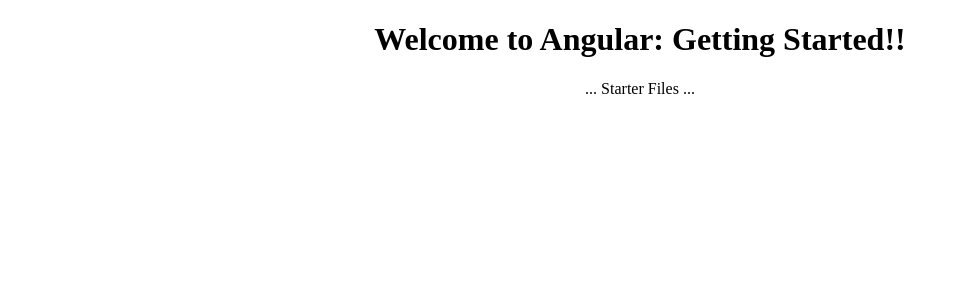
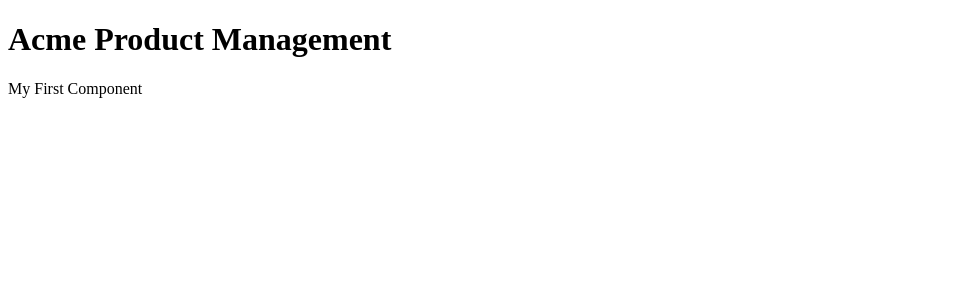
Before and after one commit to JMCampbell2021/sampleAPM, an Angular app: page / in a window 1280 px wide. Shown: the top 300 px of the page, without its empty margins (0-958 px from the left). Built offline with nearby package versions, Linux system fonts and the light colour scheme.

Commit message:
start of app component

```diff
--- a/src/app/app.component.ts
+++ b/src/app/app.component.ts
@@ -1,10 +1,14 @@
-import { Component } from '@angular/core';
+import { Component } from "@angular/core";
 
 @Component({
   selector: 'pm-root',
-  templateUrl: './app.component.html',
-  styleUrls: ['./app.component.css']
+  template: `
+  <div>
+    <h1>{{pageTitle}}</h1>
+    <div>My First Component</div>
+  </div>`
 })
+
 export class AppComponent {
-  title = 'Angular: Getting Started';
+  pageTitle: string = 'Acme Product Management';
 }
--- a/src/index.html
+++ b/src/index.html
@@ -2,7 +2,7 @@
 <html lang="en">
 <head>
   <meta charset="utf-8">
-  <title>Apm</title>
+  <title>Acme Product Management</title>
   <base href="/">
   <meta name="viewport" content="width=device-width, initial-scale=1">
   <link rel="icon" type="image/x-icon" href="favicon.ico">
```
Also changed, not shown: 1 other file (tests, documents, lock files or other folders).
